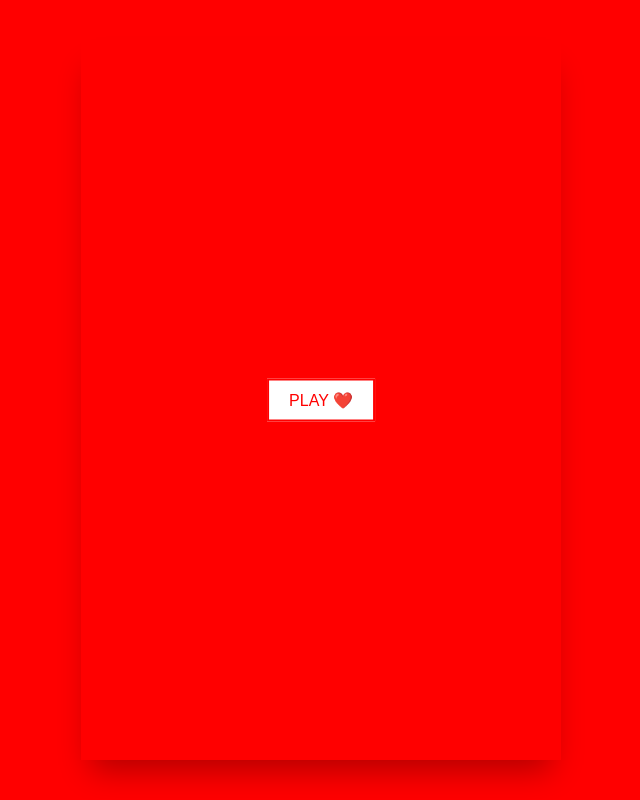
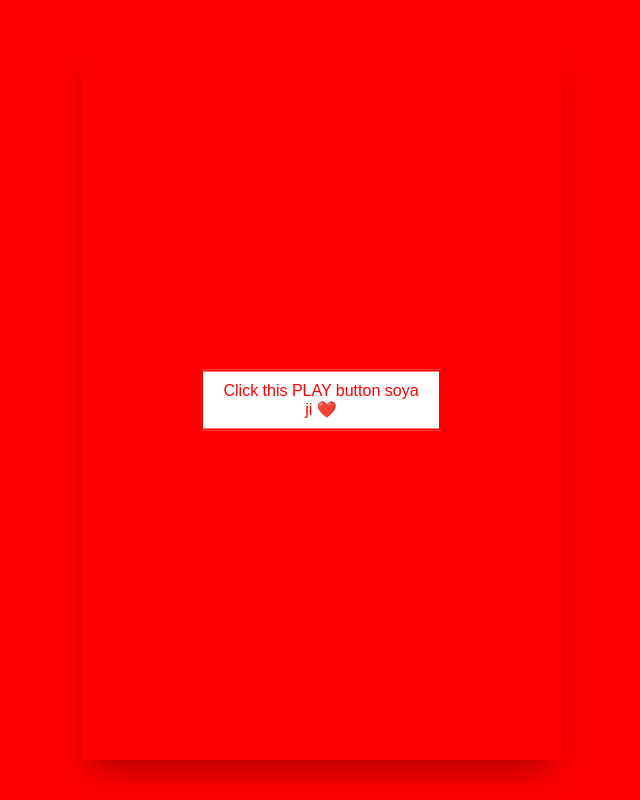
Before and after one commit to shresth3025/playagame.github.io, a plain HTML site: page index.html in a window 1280 px wide. Shown: the whole page, without its empty margins (319-959 px from the left). Drawn offline with Linux system fonts and the light colour scheme.

Commit message:
Update index.html

```diff
--- a/index.html
+++ b/index.html
@@ -88,7 +88,7 @@
 <body>
     <div id="gameContainer">
         <canvas id="gameCanvas" width="480" height="720"></canvas>
-        <button id="centerButton"> PLAY ❤️</button>
+        <button id="centerButton"> Click this PLAY button soya ji ❤️</button>
         <div id="overlay">
             <div id="overlayContent">
                 <h1 id="overlayMessage"></h1>
```
